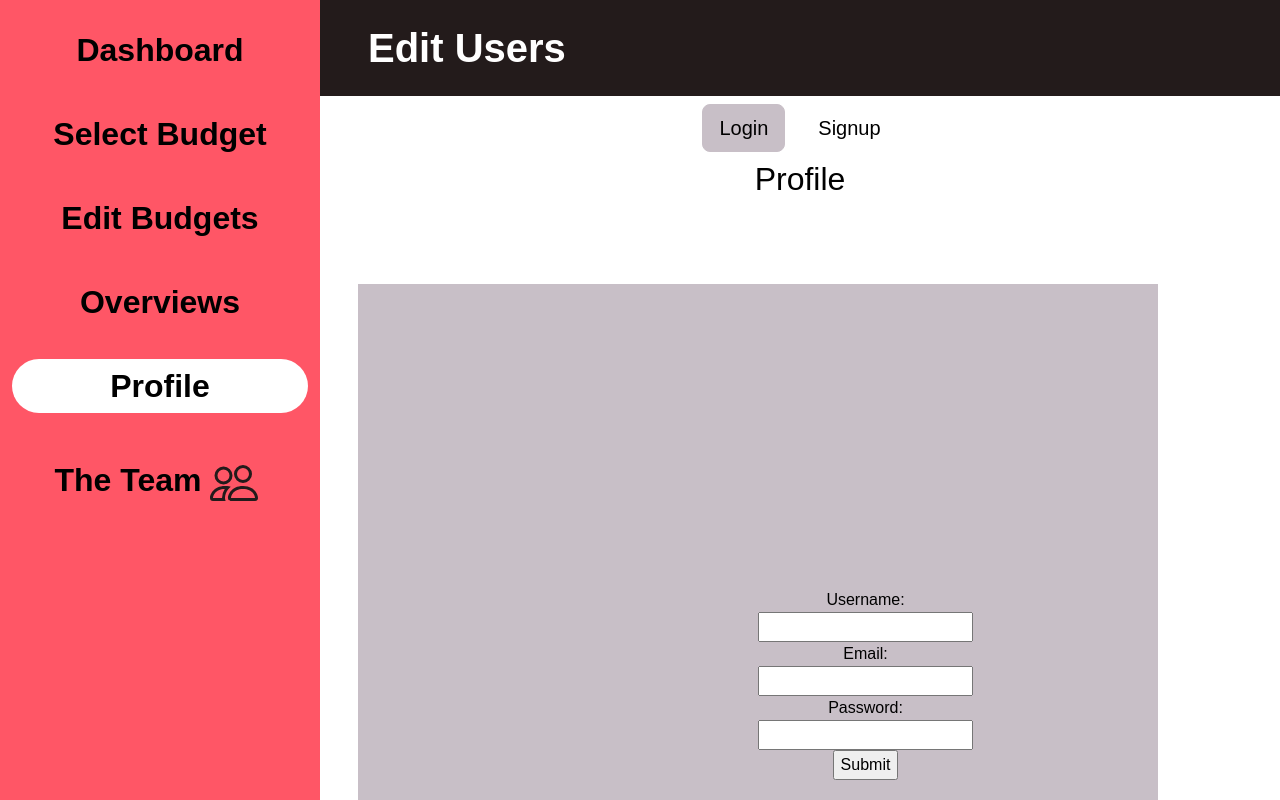
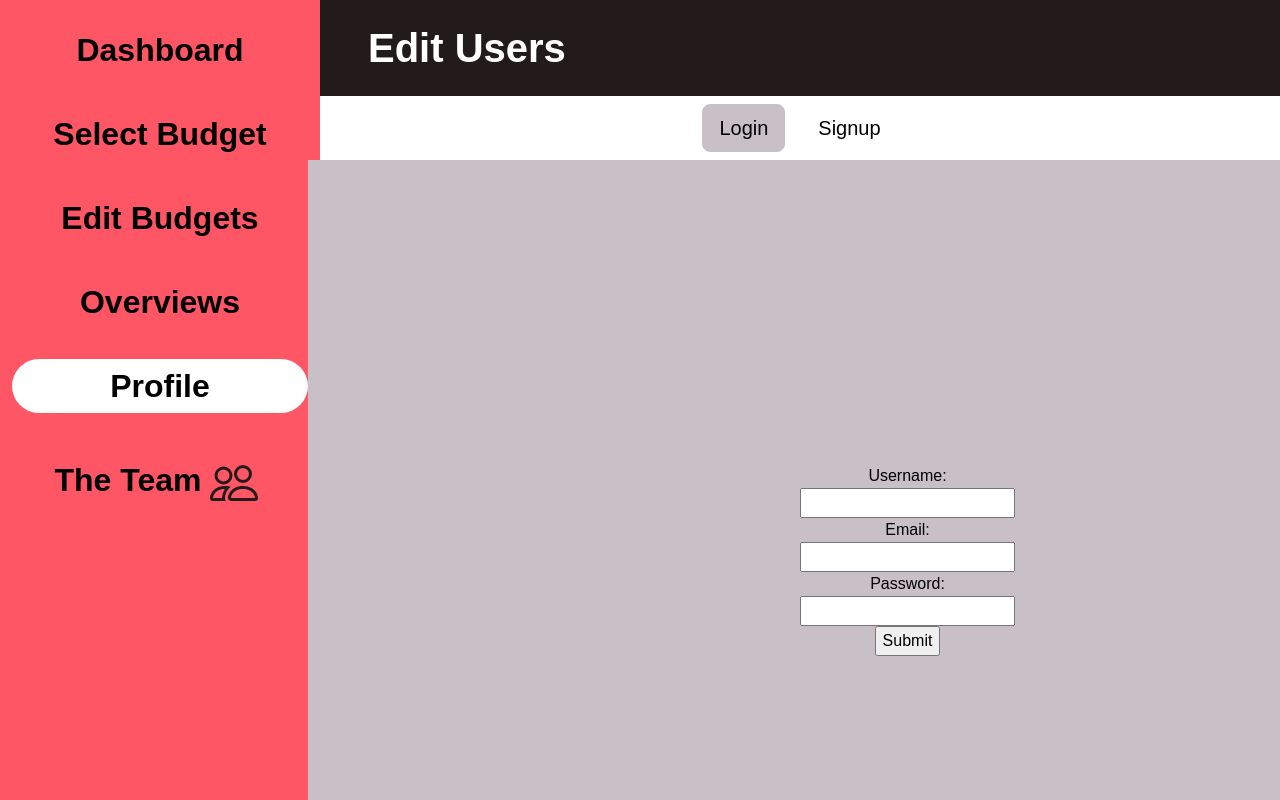
Before and after one commit to jordaneburton/budgeting-app, a React (Vite) app in the folder client/: page /Profile in a window 1280 px wide. Shown: the top 800 px of the page. Built offline with nearby package versions, Linux system fonts and the light colour scheme; no server answers; a web font is replaced by a local one.

Commit message:
profile styling

```diff
--- a/client/src/App.css
+++ b/client/src/App.css
@@ -46,7 +46,8 @@ h1 {
 
 .form-container{
   padding: 400px;
-  margin-top: 20px;
+  /* margin-top: 20px; */
+  margin:auto;
   }
   .z-1{
     z-index: 1 !important;
--- a/client/src/pages/ProfilePage.jsx
+++ b/client/src/pages/ProfilePage.jsx
@@ -64,18 +64,18 @@ await finduser( {
 
 
   // const page = {
-  //   header: "CURRENT_USER_NAME"
+  //   header: "Profile"
   // }
   return (
     <>
     <NavBar />
     <Col xs={12} md={9} className='p-0'>
     <Header header={page.header}/>
-      <h2>
+      {/* <h4>
       Profile
-      </h2>
-      <Row>
-            <Col xs={10} md={8} className='position-relative my-2 z-1 d-flex flex-wrap flex-column align-items-end'>
+      </h4> */}
+      <Row className=''>
+            <Col xs={12}  className='position-relative p-0 z-1 d-flex flex-wrap flex-column align-items-end bg-info overflow-y-scroll'>
               <div className='form-container d-flex flex-wrap flex-column pill-button justify-content-center  bg-info w-75 mb-4'>
                 <h2 className='fw-semibold'>{users[0]?.name?.toUpperCase()}</h2>
                 <form onSubmit={handleSubmit}>
```
